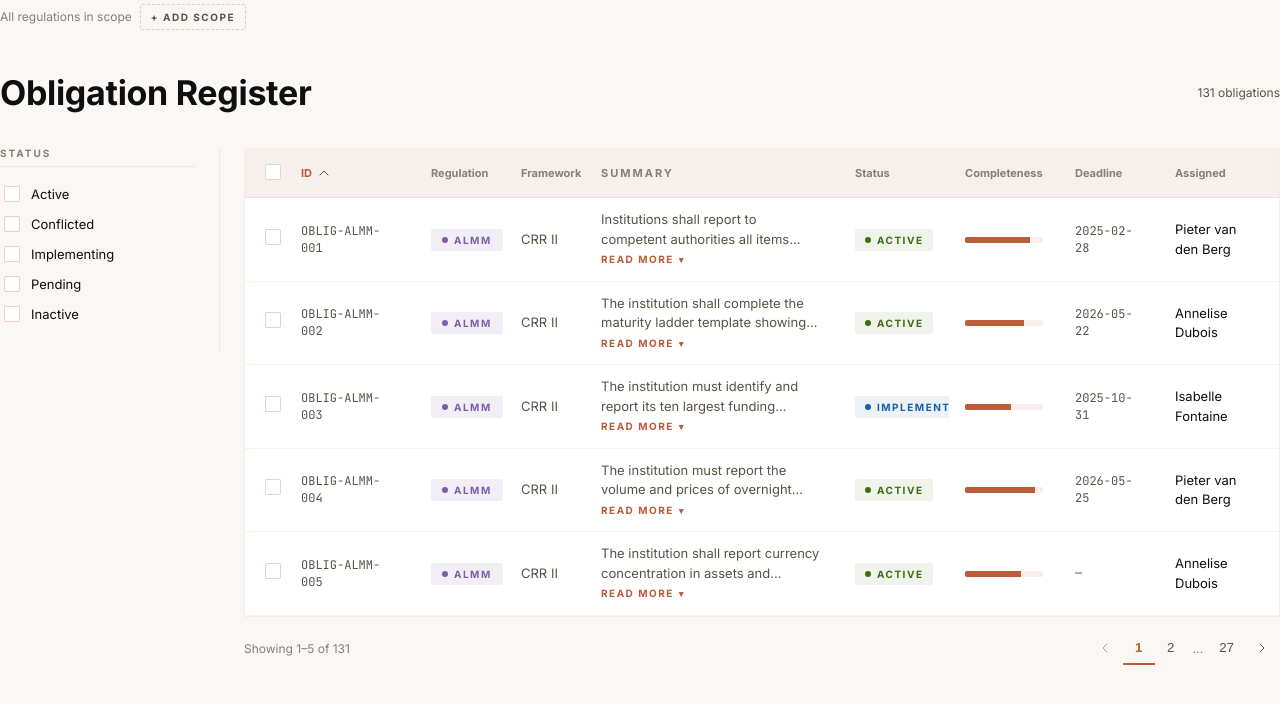
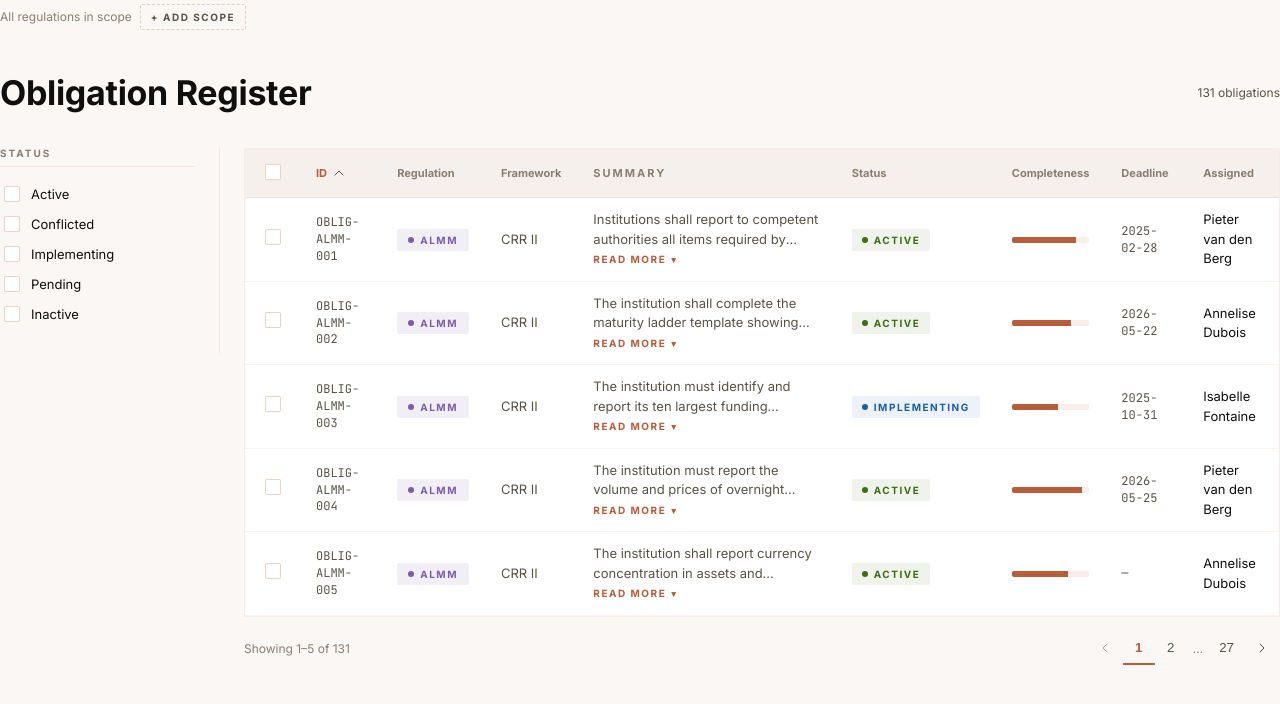
Before and after one commit to dirardm/obligai-current, a Next.js app in the folder web/: page /register in a window 1280 px wide. Shown: the top 704 px of the page. Built offline with nearby package versions, Linux system fonts and the light colour scheme.

Commit message:
register: remove colgroup and table-layout fixed, revert to auto layout

```diff
--- a/web/src/app/(app)/register/page.tsx
+++ b/web/src/app/(app)/register/page.tsx
@@ -286,17 +286,6 @@ export default function RegisterPage() {
                 className="table"
                 aria-label="Obligation register"
               >
-                <colgroup>
-                  <col style={{ width: "40px" }} />
-                  <col style={{ width: "130px" }} />
-                  <col style={{ width: "90px" }} />
-                  <col style={{ width: "80px" }} />
-                  <col />
-                  <col style={{ width: "110px" }} />
-                  <col style={{ width: "110px" }} />
-                  <col style={{ width: "100px" }} />
-                  <col style={{ width: "120px" }} />
-                </colgroup>
                 <thead className="table-header">
                   <tr>
                     <th scope="col">
--- a/web/src/styles/ObligaI_Extended_Stylesheet.css
+++ b/web/src/styles/ObligaI_Extended_Stylesheet.css
@@ -2855,7 +2855,4 @@ a:not([class]) {
   align-self: center;
 }
 
-/* Force table to honour colgroup widths instead of auto-layout */
-.table { table-layout: fixed; }
-.table th, .table td { overflow: hidden; }
 /* End of ObligaI_Extended_Stylesheet.css ===================== */
```
